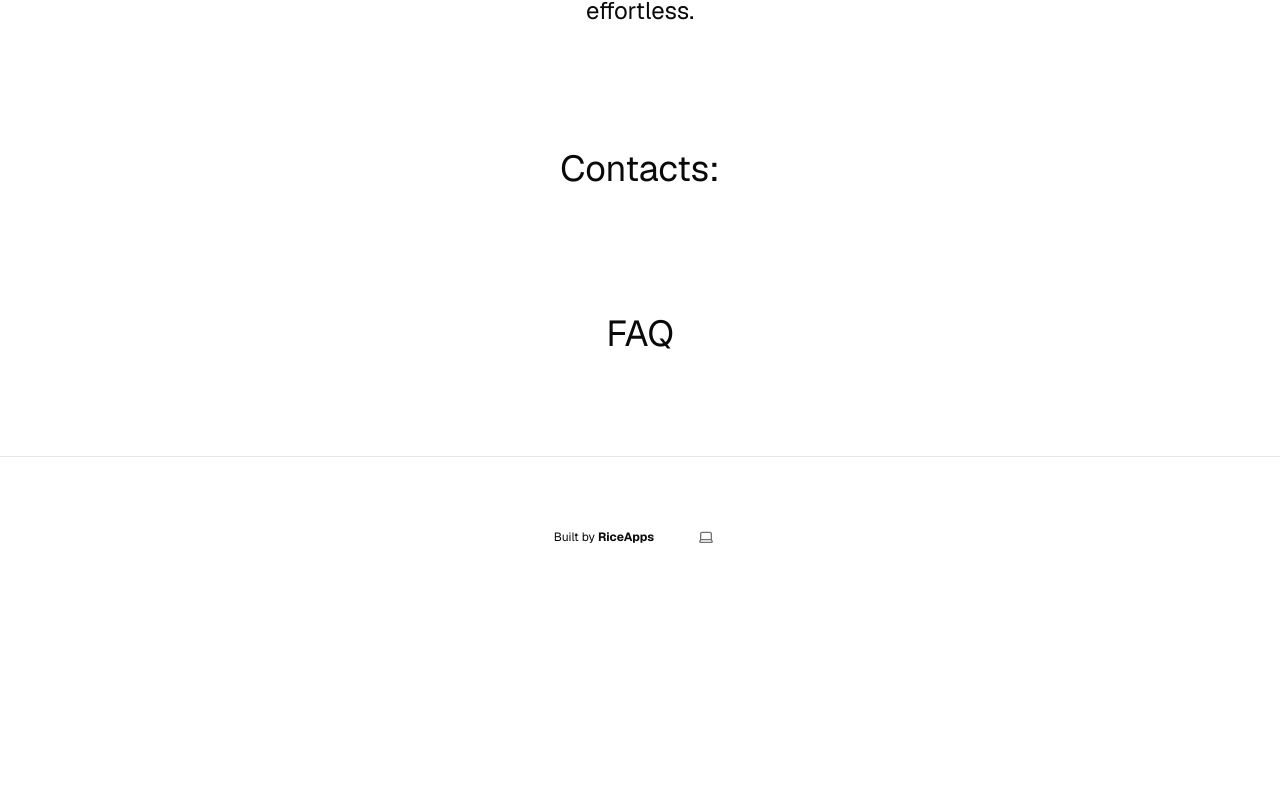
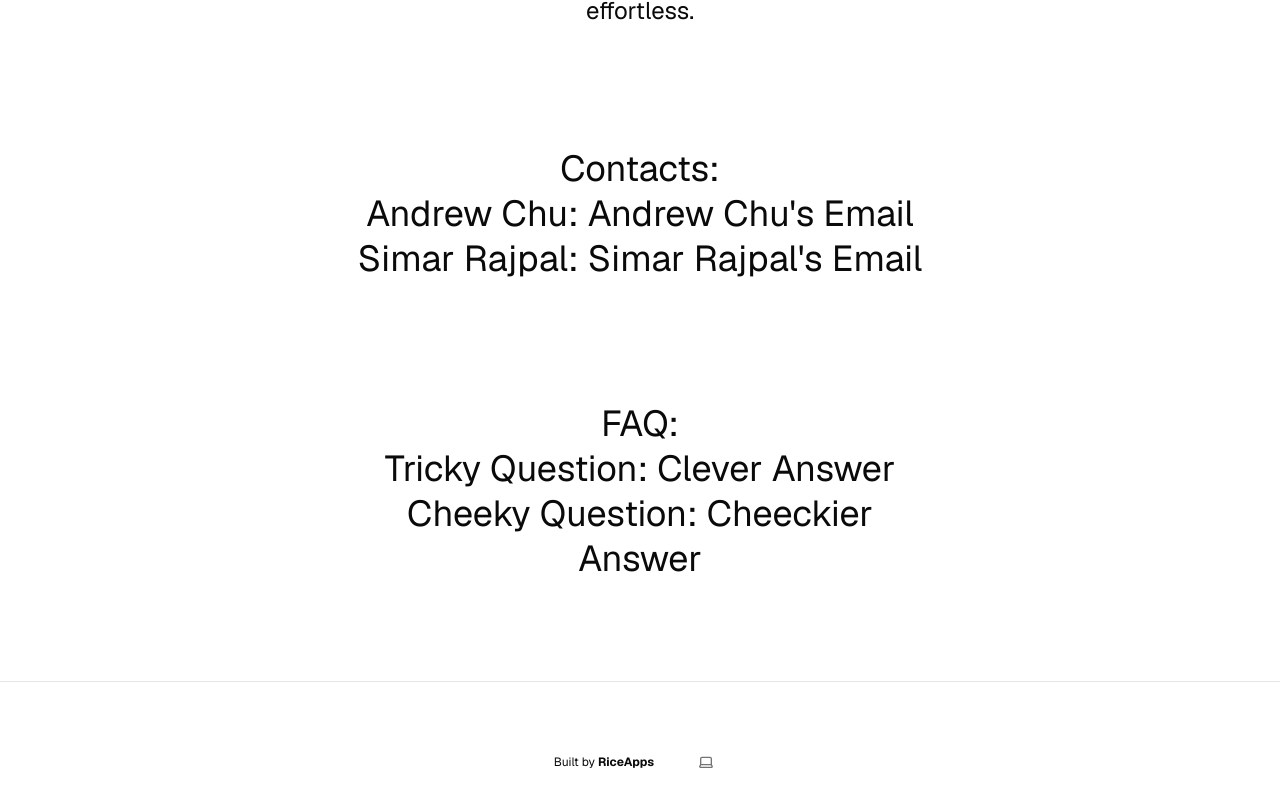
Before and after one commit to rice-apps/owlrecruit, a Next.js app: page / in a window 1280 px wide. Shown: the part 858-1664 px from the top of the page. Before the commit the page ends 1475 px from the top, so only its background shows below. Built offline with nearby package versions, Linux system fonts and the light colour scheme; no server answers.

Commit message:
Added Some text to the outline of the landing page

```diff
--- a/app/page.tsx
+++ b/app/page.tsx
@@ -37,14 +37,18 @@ export default function Home() {
         {/* Contact Section*/}
         <div className="flex-1 flex flex-col gap-4 max-w-5xl p-5">
           <p className="text-3xl lg:text-4xl !leading-tight mx-auto max-w-xl text-center">
-            Contacts:
+            Contacts:<br></br>
+            Andrew Chu: Andrew Chu's Email<br></br>
+            Simar Rajpal: Simar Rajpal's Email
           </p>
         </div>
 
        {/* FAQ Section*/}
         <div className="flex-1 flex flex-col gap-20 max-w-5xl p-5">
           <p className="text-3xl lg:text-4xl !leading-tight mx-auto max-w-xl text-center">
-            FAQ
+            FAQ:<br></br>
+            Tricky Question: Clever Answer<br></br>
+            Cheeky Question: Cheeckier Answer<br></br>
           </p>
         </div>
 
```
